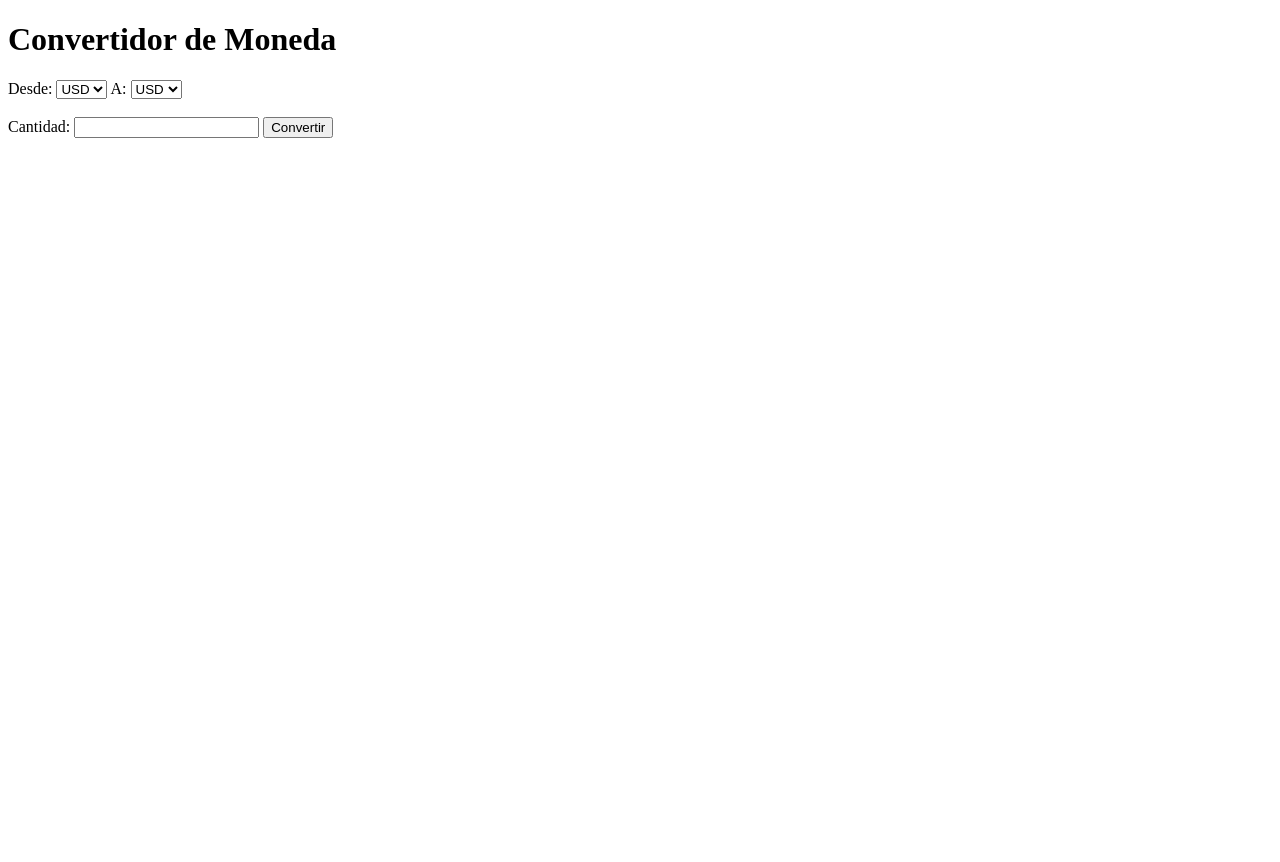
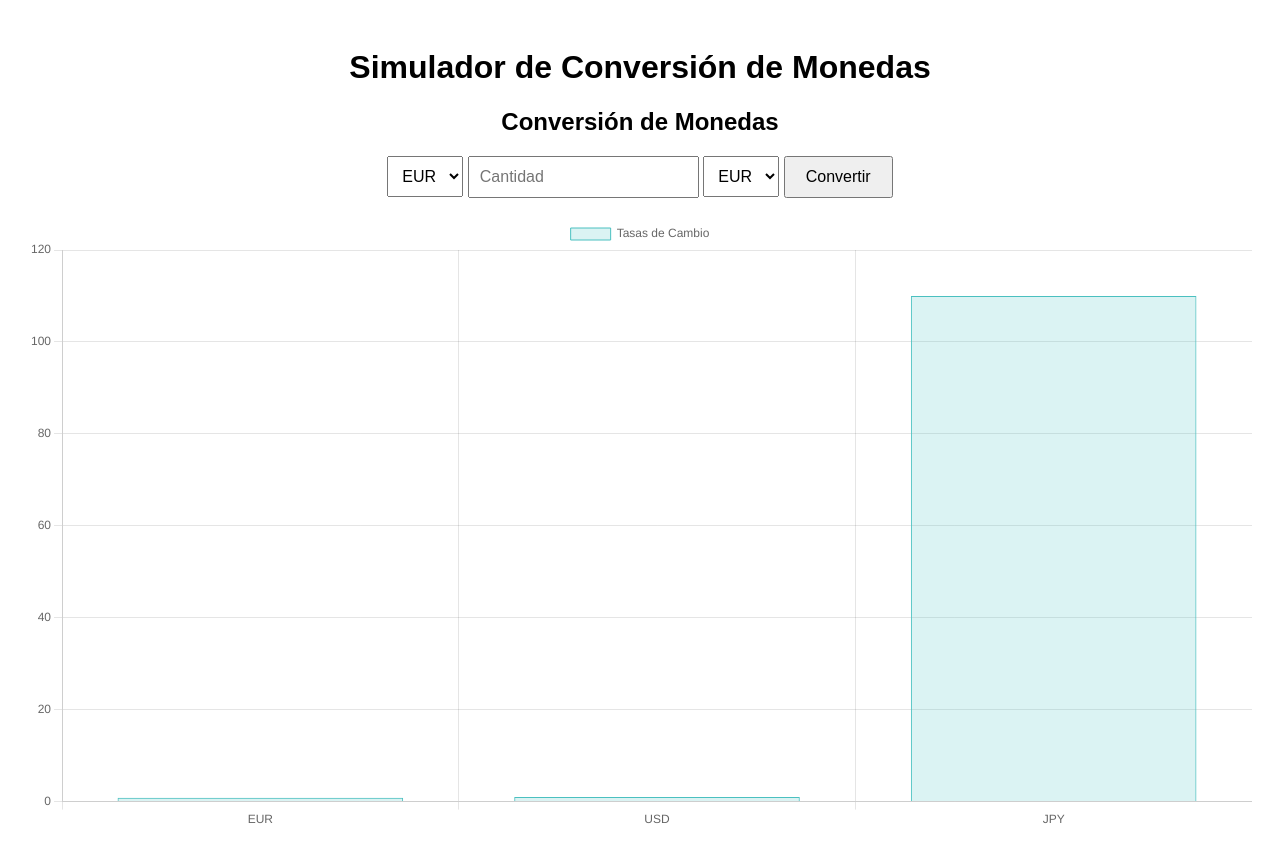
Before and after one commit to javierperucca/ProyectoFinal-Perucca, a plain HTML site: page index.html in a window 1280 px wide. Before the commit the page ends 800 px from the top, so only its background shows below. Drawn offline with nearby package versions, Linux system fonts and the light colour scheme.

Commit message:
Update index.html

```diff
--- a/index.html
+++ b/index.html
@@ -1,39 +1,23 @@
 <!DOCTYPE html>
-<html lang="es">
+<html lang="en">
 <head>
     <meta charset="UTF-8">
     <meta name="viewport" content="width=device-width, initial-scale=1.0">
-    <title>Convertidor de Moneda</title>
-    <script src="https://cdn.jsdelivr.net/npm/chart.js"></script>
+    <title>Simulador de Conversión de Monedas</title>
+    <link rel="stylesheet" href="css/styles.css">
 </head>
 <body>
-    <h1>Convertidor de Moneda</h1>
-
-    <label for="fromCurrency">Desde:</label>
-    <select id="fromCurrency">
-        <option value="USD">USD</option>
-        <option value="EUR">EUR</option>
-        <option value="JPY">JPY</option>
-    </select>
-
-    <label for="toCurrency">A:</label>
-    <select id="toCurrency">
-        <option value="USD">USD</option>
-        <option value="EUR">EUR</option>
-        <option value="JPY">JPY</option>
-    </select>
-
-    <br><br>
-
-    <label for="amount">Cantidad:</label>
-    <input type="number" id="amount" min="0" step="any">
-
-    <button id="convertButton">Convertir</button>
-
-    <p id="conversionResult"></p>
-
-    <canvas id="rateChart"></canvas>
-
-    <script src="script.js"></script>
+    <h1>Simulador de Conversión de Monedas</h1>
+    <div class="converter">
+        <h2>Conversión de Monedas</h2>
+        <select id="fromCurrency"></select>
+        <input type="number" id="amount" placeholder="Cantidad" />
+        <select id="toCurrency"></select>
+        <button id="convertButton">Convertir</button>
+        <div id="conversionResult"></div>
+        <canvas id="rateChart" width="400" height="200"></canvas>
+    </div>
+    <script src="https://cdn.jsdelivr.net/npm/chart.js"></script>
+    <script src="main.js"></script>
 </body>
 </html>
```
